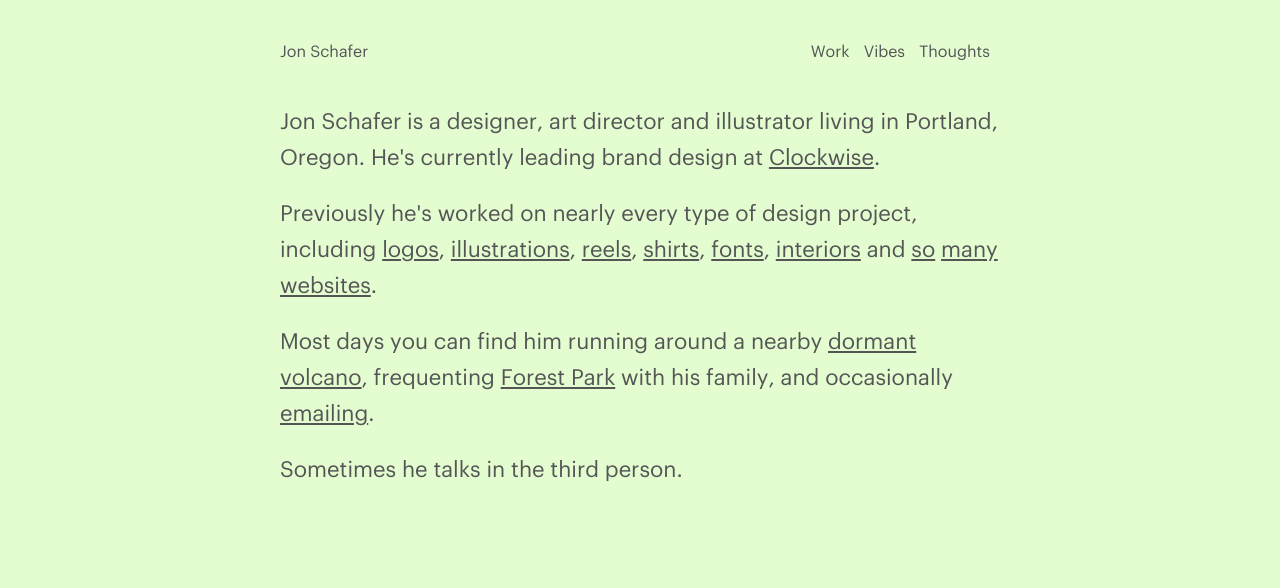
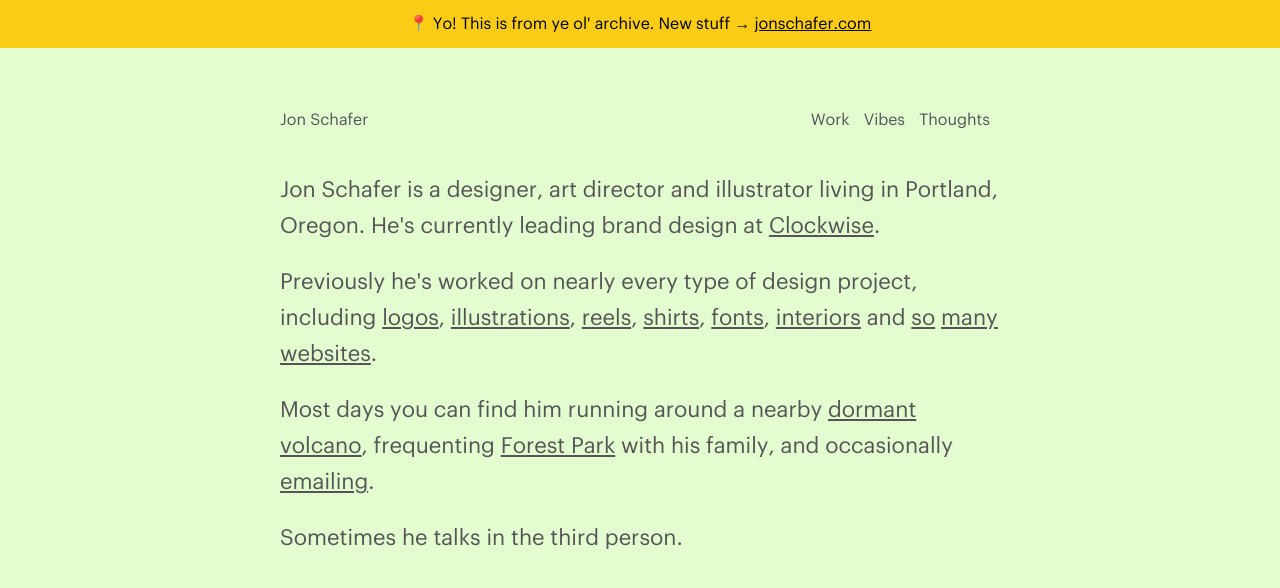
Before and after one commit to jonaschafer/jonaschafer.github.io, a Jekyll site: the page built from index.html, in a window 1280 px wide. Shown: the top 588 px of the page. Built offline with Jekyll 4.4.1, drawn with Linux system fonts in a browser that asks for light colours.

Commit message:
archive label added globally

```diff
--- a/_layouts/default.html
+++ b/_layouts/default.html
@@ -2,7 +2,11 @@
 <html>
   <head>
     {% include head.html %}
+  </head>
   <body>
+    <div style="background: #FACC15; color: black; padding: 12px; text-align: center; margin-bottom: 20px;">
+      📍 Yo! This is from ye ol' archive. New stuff → <a href="https://jonschafer.com" style="color: #000000; text-decoration: underline;">jonschafer.com</a>
+    </div>
     <div class="container">
       {% include navigation.html %}
       {{ content }}
```
